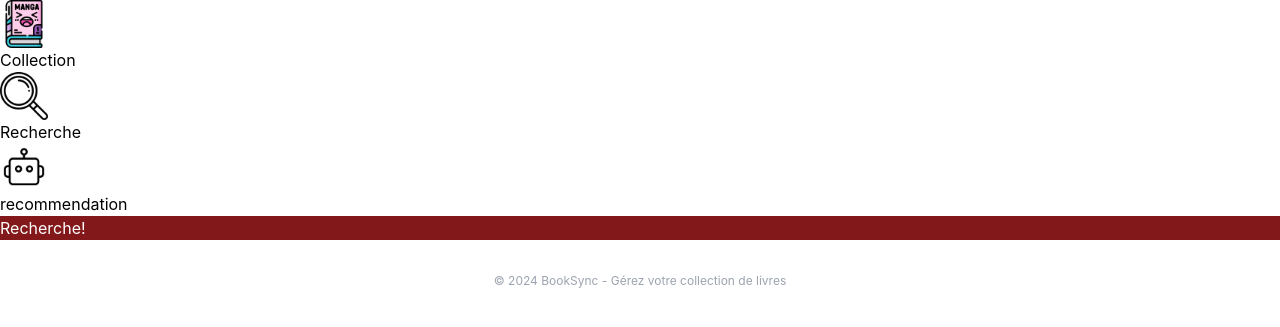
After one commit to shooter-dev/book_sync, a Django app: page /research in a window 1280 px wide. The commit adds this page. Shown: the top 327 px of the page. Run offline with Django 5.2, Linux system fonts and the light colour scheme.

Commit message:
update navbar (#12)
Co-authored-by: sayana-project <sayana.ear@gmail.com>

```diff
--- a/book_sync/app/templates/base.html
+++ b/book_sync/app/templates/base.html
@@ -10,17 +10,17 @@
         <link rel="stylesheet" href="{% static 'css/style.css' %}">
 
 </head>
-<body>
-{% block content %}
 
-{% endblock %}
-</body>
+{% include "navbar.html" %}
+
+<body> {% block content %} {% endblock %} </body>
+
 <footer>
-    <!-- Footer -->
-           <div class="auth-footer">
-            <p>
-                © 2024 BookSync - Gérez votre collection de livres
-            </p>
-        </div>
+  <div class="auth-footer">
+    <p>
+      © 2024 BookSync - Gérez votre collection de livres
+    </p>
+  </div>
 </footer>
+
 </html>
--- /dev/null
+++ b/book_sync/app/templates/collection.html
@@ -0,0 +1,6 @@
+{% extends "base.html" %}
+{% load static %}
+
+{% block content %}
+    <h1 class="text-white bg-red-900 dark:text-sky-400">collection</h1>
+{% endblock %}
--- /dev/null
+++ b/book_sync/app/templates/navbar.html
@@ -0,0 +1,11 @@
+{% load static %}
+
+{% block content %}
+<div>
+        <ul>
+          <li><a href="collection"><img class="h-12 w-12" src ="{% static 'images/book.png' %}"> Collection</a></li>
+          <li><a href="research"><img class="h-12 w-12" src ="{% static 'images/search.png' %}"> Recherche</a></li>
+          <li><a href="recommendation"><img class="h-12 w-12" src ="{% static 'images/robot.png' %}"> recommendation</a></li>
+        </ul>
+    </div>
+{% endblock %}
--- /dev/null
+++ b/book_sync/app/templates/recommendation.html
@@ -0,0 +1,6 @@
+{% extends "base.html" %}
+{% load static %}
+
+{% block content %}
+    <h1 class="text-white bg-red-900 dark:text-sky-400">Recommendation</h1>
+{% endblock %}
--- /dev/null
+++ b/book_sync/app/templates/research.html
@@ -0,0 +1,6 @@
+{% extends "base.html" %}
+{% load static %}
+
+{% block content %}
+    <h1 class="text-white bg-red-900 dark:text-sky-400">Recherche!</h1>
+{% endblock %}
--- a/book_sync/app/urls.py
+++ b/book_sync/app/urls.py
@@ -2,5 +2,8 @@ from django.urls import path
 from .  import views
 
 urlpatterns = [
-    path("home",views.index,name="index"),
+    path("home", views.index, name="index"),
+    path("research", views.research, name="research"),
+    path("collection", views.collection, name="collection"),
+    path("recommendation", views.recommendation, name="recommendation"),
 ]
--- a/book_sync/app/views.py
+++ b/book_sync/app/views.py
@@ -3,3 +3,12 @@ from django.shortcuts import render
 # Create your views here.
 def index(request):
     return render(request, 'index.html')
+
+def research(request):
+    return render(request, 'research.html')
+
+def collection(request):
+    return render(request, 'collection.html')
+
+def recommendation(request):
+    return render(request, 'recommendation.html')
```
Also changed, not shown: book_sync/app/templates/header.html (added, +9 -0 lines), book_sync/app/static/images/book.png (added), book_sync/app/static/images/robot.png (added), book_sync/app/static/images/search.png (added).
